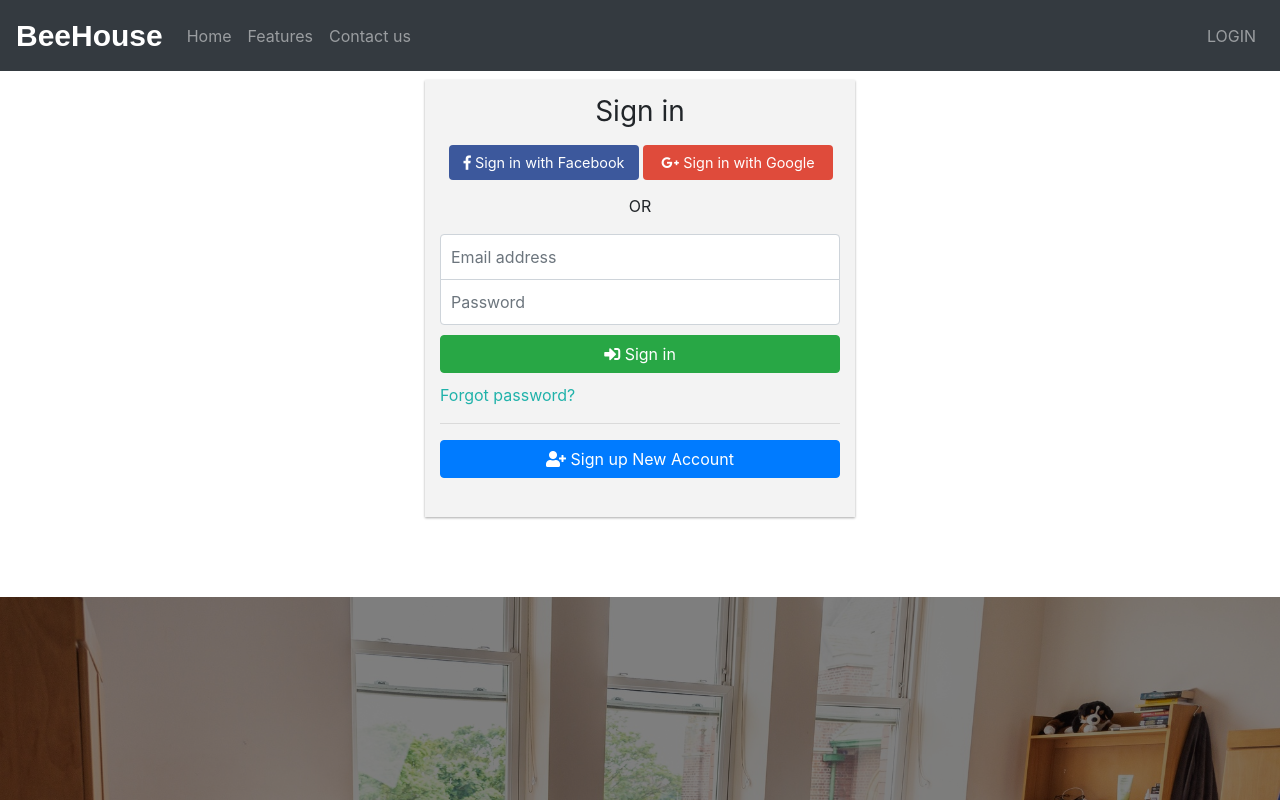
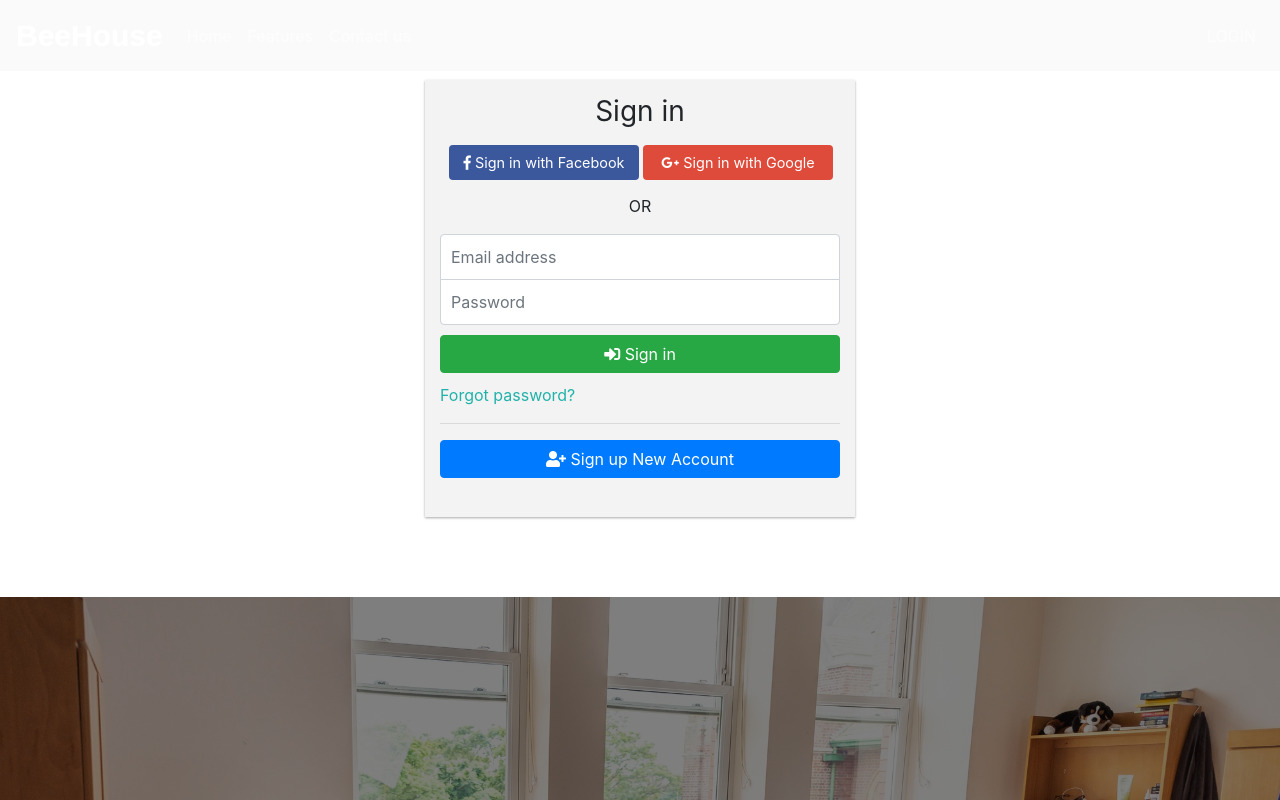
Before and after one commit to nhanvothanh719/boarding-house-management-system, a React (Create React App) app in the folder front-end/: page /login in a window 1280 px wide. Shown: the top 800 px of the page. Built offline with nearby package versions, Linux system fonts and the light colour scheme; no server answers; a web font is replaced by a local one.

Commit message:
Change back-ground color on Nav bar

```diff
--- a/front-end/src/assets/css/custom.css
+++ b/front-end/src/assets/css/custom.css
@@ -96,3 +96,13 @@
     color: sandybrown !important;
     font-size: 30px;
 }
+
+.navBar{
+    transition: background-color 200ms linear;
+    background-color: rgba(0, 0, 0, 0.02);
+}
+
+.navBarScroll{
+    transition: background-color 200ms linear;
+    background-color: rgba(51, 51, 51);
+}
--- a/front-end/src/common/NavBar.jsx
+++ b/front-end/src/common/NavBar.jsx
@@ -7,13 +7,16 @@ class navBar extends Component {
     super();
     this.state={
       navBarTitle: "branchName",
+      navBarColor: "navBar"
     }
   }
   onScroll = () => {
     if(window.scrollY > 100) {
       this.setState({navBarTitle:'brandNameScroll'});
+      this.setState({navBarColor:'navBarScroll'});
     } else if(window.scrollY < 100) {
       this.setState({navBarTitle:'brandName'});
+      this.setState({navBarColor:'navBar'});
     }
   }
   componentDidMount() {
@@ -96,8 +99,8 @@ class navBar extends Component {
           collapseOnSelect
           fixed="top"
           expand="lg"
-          bg="dark"
           variant="dark"
+          className={this.state.navBarColor}
         >
           <Navbar.Brand className={this.state.navBarTitle} href="#home">BeeHouse</Navbar.Brand>
           <Navbar.Toggle aria-controls="responsive-navbar-nav" />
```
